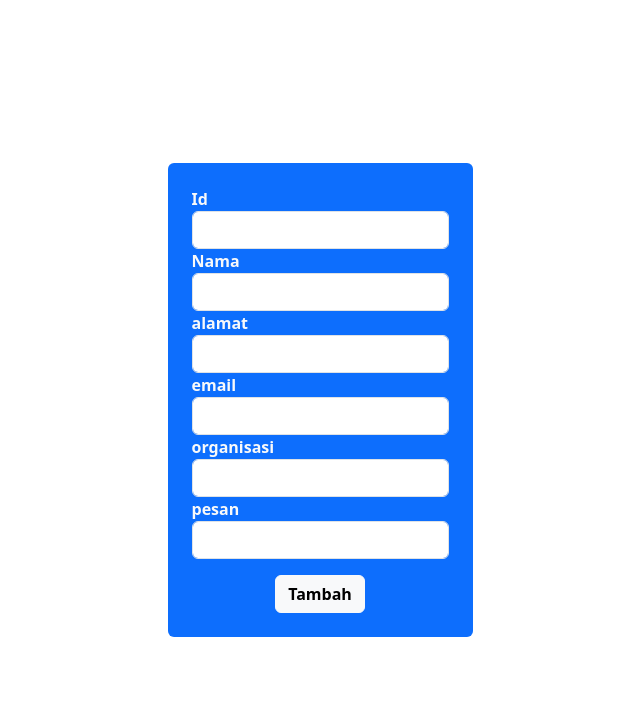
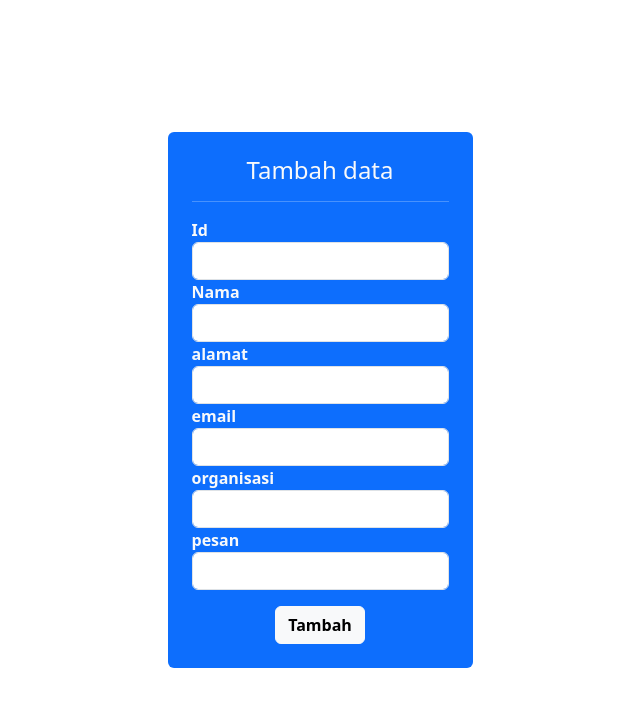
Before and after one commit to frzzz12/Project-Pemrograman-Web, a PHP site: page /layout/admin/tambah.php in a window 1280 px wide. Shown: the top 707 px of the page, without its empty margins (320-960 px from the left). Run offline with PHP 8.4, Linux system fonts and the light colour scheme.

Commit message:
buat header di tambah

```diff
--- a/layout/admin/tambah.php
+++ b/layout/admin/tambah.php
@@ -30,6 +30,8 @@ if(isset($_POST['tambah'])) {
 <body>
     <div class="d-flex justify-content-center min-vh-100 align-items-center">
         <div class="bg-primary p-4 rounded text-light fw-semibold">
+            <h4 class="text-center">Tambah data</h4>
+            <hr>
             <form action="" method="post">
                 <div>
                     <label for="">Id</label>
```
